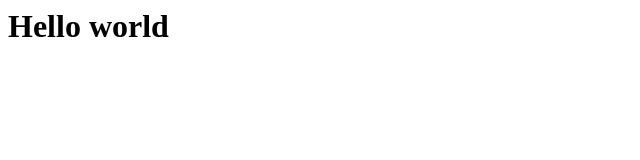
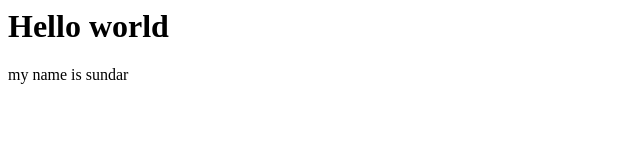
Before and after one commit to SundaramoorthyAnandh/demo-branch, a plain HTML site: page index.html in a window 1280 px wide. Shown: the whole page, without its empty margins (0-640 px from the left). Drawn offline with Linux system fonts and the light colour scheme.

Commit message:
my name is added

```diff
--- a/index.html
+++ b/index.html
@@ -1,4 +1,5 @@
 <html>
 <h1>Hello world</h1>
+<p>my name is sundar</p>
 
 </html>
```
